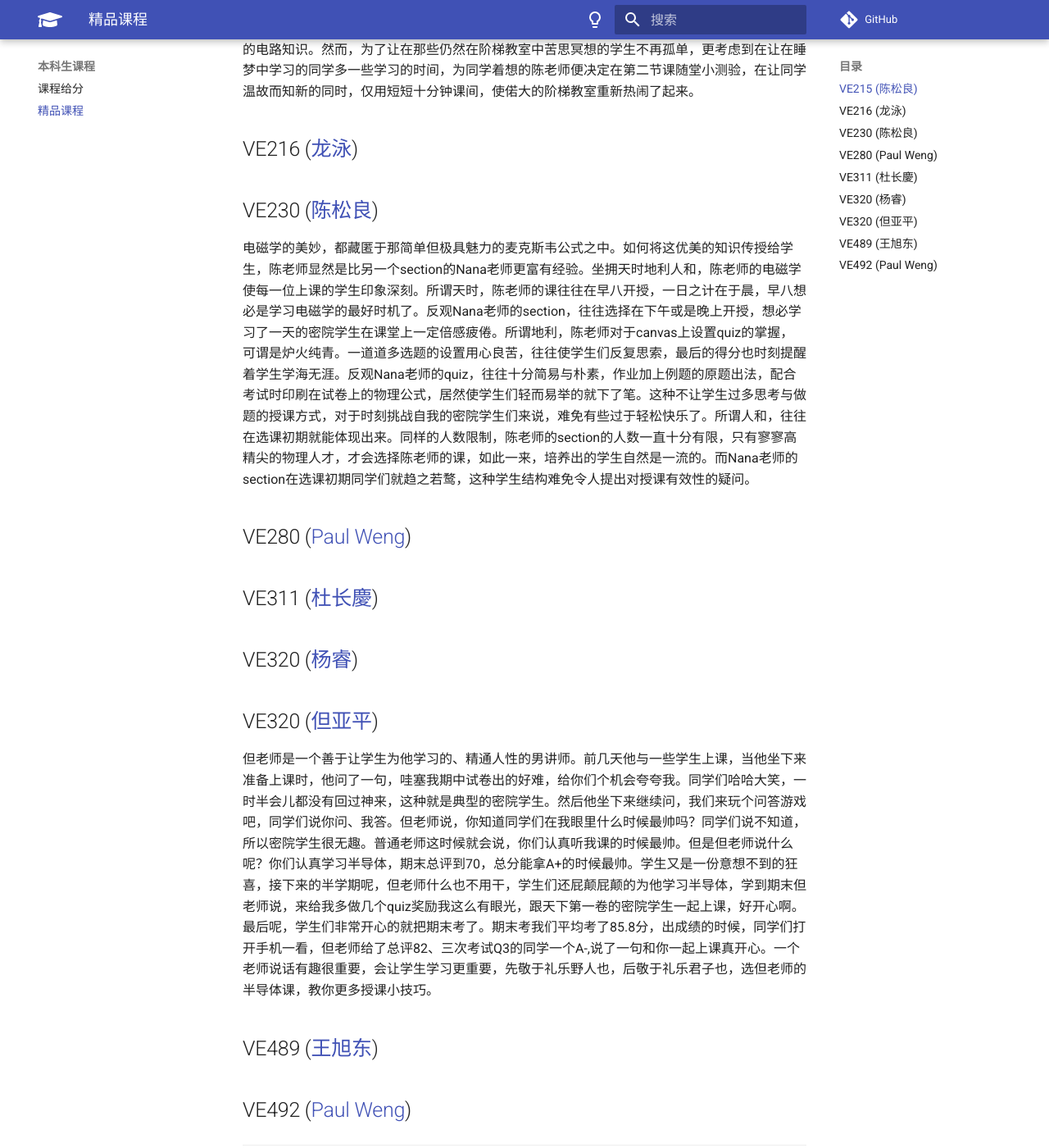
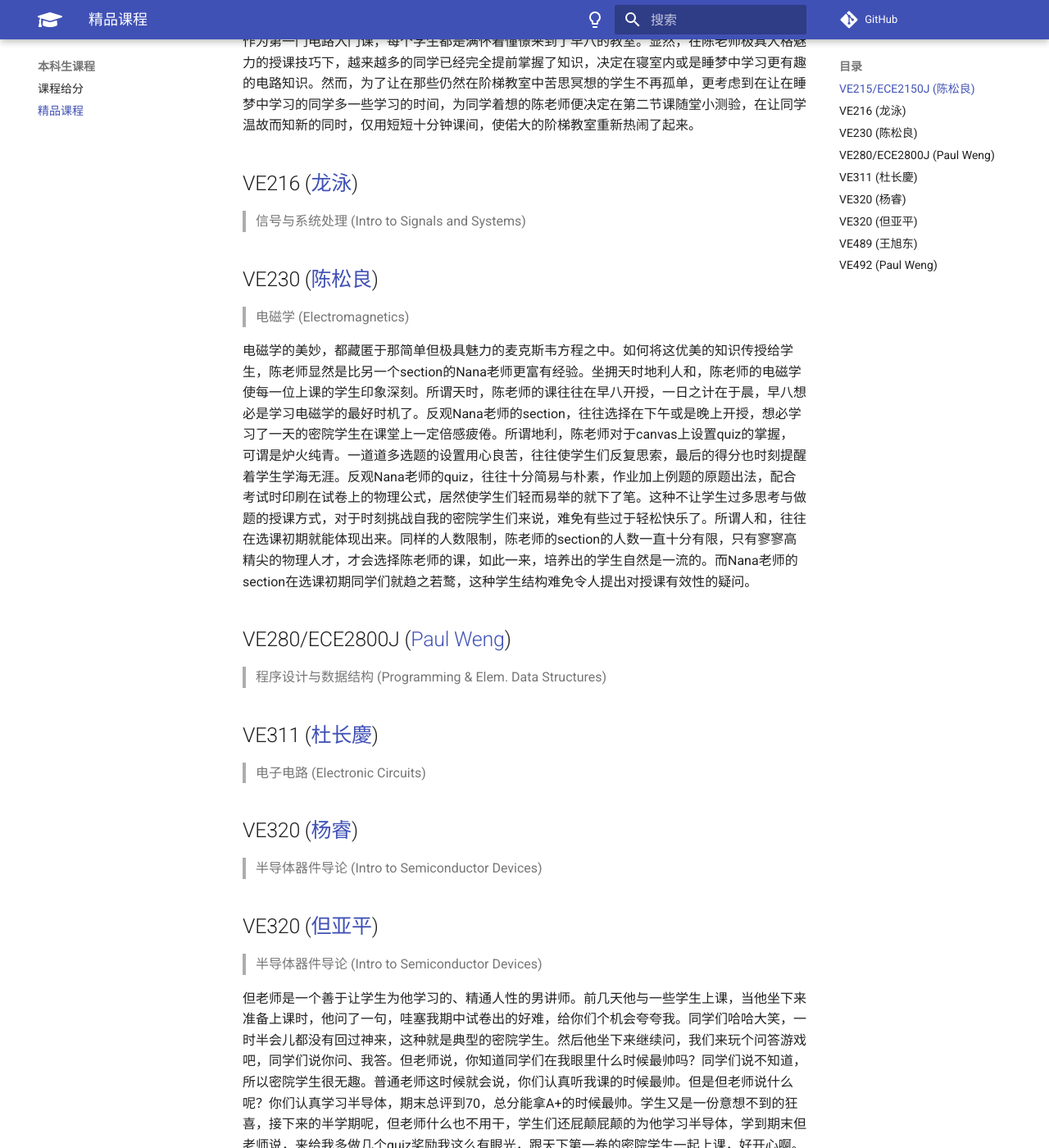
Before and after one commit to SurviveUMJI/SurviveUMJIManual, an MkDocs documentation site: the page built from docs/undergraduate/course/epic.md, in a window 1280 px wide and 1400 px high, scrolled down 575 px. Shown: the whole window at 82% size. Built offline with MkDocs 1.6.1 and Material for MkDocs 9.7.7, drawn with Linux system fonts in a browser that asks for light colours; comment, search, counter and statistics services are not loaded; some of the changed text lies outside the part shown.

Commit message:
Update epic.md
Rearrange format and add course names in Chinese and English

```diff
--- a/docs/undergraduate/course/epic.md
+++ b/docs/undergraduate/course/epic.md
@@ -8,23 +8,35 @@
 
 以下是一些公认的精品课程列表：（TODO: 增加描述）
 
-## VE215 ([陈松良](https://www.ji.sjtu.edu.cn/cn/about/faculty-staff/faculty-directory/faculty-detail/83/))
+## VE215/ECE2150J ([陈松良](https://www.ji.sjtu.edu.cn/cn/about/faculty-staff/faculty-directory/faculty-detail/83/))
+> 电路设计导论 (Intro to Circuit)
+
 作为第一门电路入门课，每个学生都是满怀着憧憬来到了早八的教室。显然，在陈老师极具人格魅力的授课技巧下，越来越多的同学已经完全提前掌握了知识，决定在寝室内或是睡梦中学习更有趣的电路知识。然而，为了让在那些仍然在阶梯教室中苦思冥想的学生不再孤单，更考虑到在让在睡梦中学习的同学多一些学习的时间，为同学着想的陈老师便决定在第二节课随堂小测验，在让同学温故而知新的同时，仅用短短十分钟课间，使偌大的阶梯教室重新热闹了起来。
 
 ## VE216 ([龙泳](https://www.ji.sjtu.edu.cn/cn/about/faculty-staff/faculty-directory/faculty-detail/102/))
+> 信号与系统处理 (Intro to Signals and Systems)
 
 ## VE230 ([陈松良](https://www.ji.sjtu.edu.cn/cn/about/faculty-staff/faculty-directory/faculty-detail/83/))
-电磁学的美妙，都藏匿于那简单但极具魅力的麦克斯韦公式之中。如何将这优美的知识传授给学生，陈老师显然是比另一个section的Nana老师更富有经验。坐拥天时地利人和，陈老师的电磁学使每一位上课的学生印象深刻。所谓天时，陈老师的课往往在早八开授，一日之计在于晨，早八想必是学习电磁学的最好时机了。反观Nana老师的section，往往选择在下午或是晚上开授，想必学习了一天的密院学生在课堂上一定倍感疲倦。所谓地利，陈老师对于canvas上设置quiz的掌握，可谓是炉火纯青。一道道多选题的设置用心良苦，往往使学生们反复思索，最后的得分也时刻提醒着学生学海无涯。反观Nana老师的quiz，往往十分简易与朴素，作业加上例题的原题出法，配合考试时印刷在试卷上的物理公式，居然使学生们轻而易举的就下了笔。这种不让学生过多思考与做题的授课方式，对于时刻挑战自我的密院学生们来说，难免有些过于轻松快乐了。所谓人和，往往在选课初期就能体现出来。同样的人数限制，陈老师的section的人数一直十分有限，只有寥寥高精尖的物理人才，才会选择陈老师的课，如此一来，培养出的学生自然是一流的。而Nana老师的section在选课初期同学们就趋之若鹜，这种学生结构难免令人提出对授课有效性的疑问。
+> 电磁学 (Electromagnetics)
 
-## VE280 ([Paul Weng](https://www.ji.sjtu.edu.cn/cn/about/faculty-staff/faculty-directory/faculty-detail/138/))
+电磁学的美妙，都藏匿于那简单但极具魅力的麦克斯韦方程之中。如何将这优美的知识传授给学生，陈老师显然是比另一个section的Nana老师更富有经验。坐拥天时地利人和，陈老师的电磁学使每一位上课的学生印象深刻。所谓天时，陈老师的课往往在早八开授，一日之计在于晨，早八想必是学习电磁学的最好时机了。反观Nana老师的section，往往选择在下午或是晚上开授，想必学习了一天的密院学生在课堂上一定倍感疲倦。所谓地利，陈老师对于canvas上设置quiz的掌握，可谓是炉火纯青。一道道多选题的设置用心良苦，往往使学生们反复思索，最后的得分也时刻提醒着学生学海无涯。反观Nana老师的quiz，往往十分简易与朴素，作业加上例题的原题出法，配合考试时印刷在试卷上的物理公式，居然使学生们轻而易举的就下了笔。这种不让学生过多思考与做题的授课方式，对于时刻挑战自我的密院学生们来说，难免有些过于轻松快乐了。所谓人和，往往在选课初期就能体现出来。同样的人数限制，陈老师的section的人数一直十分有限，只有寥寥高精尖的物理人才，才会选择陈老师的课，如此一来，培养出的学生自然是一流的。而Nana老师的section在选课初期同学们就趋之若鹜，这种学生结构难免令人提出对授课有效性的疑问。
+
+## VE280/ECE2800J ([Paul Weng](https://www.ji.sjtu.edu.cn/cn/about/faculty-staff/faculty-directory/faculty-detail/138/))
+> 程序设计与数据结构 (Programming & Elem. Data Structures)
 
 ## VE311 ([杜长慶](https://www.ji.sjtu.edu.cn/cn/about/faculty-staff/faculty-directory/faculty-detail/126/))
+> 电子电路 (Electronic Circuits)
 
 ## VE320 ([杨睿](https://www.ji.sjtu.edu.cn/cn/about/faculty-staff/faculty-directory/faculty-detail/147/))
+> 半导体器件导论 (Intro to Semiconductor Devices)
 
 ## VE320 ([但亚平](https://www.ji.sjtu.edu.cn/cn/about/faculty-staff/faculty-directory/faculty-detail/86/))
+> 半导体器件导论 (Intro to Semiconductor Devices)
+
 但老师是一个善于让学生为他学习的、精通人性的男讲师。前几天他与一些学生上课，当他坐下来准备上课时，他问了一句，哇塞我期中试卷出的好难，给你们个机会夸夸我。同学们哈哈大笑，一时半会儿都没有回过神来，这种就是典型的密院学生。然后他坐下来继续问，我们来玩个问答游戏吧，同学们说你问、我答。但老师说，你知道同学们在我眼里什么时候最帅吗？同学们说不知道，所以密院学生很无趣。普通老师这时候就会说，你们认真听我课的时候最帅。但是但老师说什么呢？你们认真学习半导体，期末总评到70，总分能拿A+的时候最帅。学生又是一份意想不到的狂喜，接下来的半学期呢，但老师什么也不用干，学生们还屁颠屁颠的为他学习半导体，学到期末但老师说，来给我多做几个quiz奖励我这么有眼光，跟天下第一卷的密院学生一起上课，好开心啊。最后呢，学生们非常开心的就把期末考了。期末考我们平均考了85.8分，出成绩的时候，同学们打开手机一看，但老师给了总评82、三次考试Q3的同学一个A-,说了一句和你一起上课真开心。一个老师说话有趣很重要，会让学生学习更重要，先敬于礼乐野人也，后敬于礼乐君子也，选但老师的半导体课，教你更多授课小技巧。
 
 ## VE489 ([王旭东](https://www.ji.sjtu.edu.cn/cn/about/faculty-staff/faculty-directory/faculty-detail/136/))
+> 计算机网络 (Computer Networks)
 
 ## VE492 ([Paul Weng](https://www.ji.sjtu.edu.cn/cn/about/faculty-staff/faculty-directory/faculty-detail/138/))
+> 人工智能导论 (Intro to Artificial Intelligence)
```
